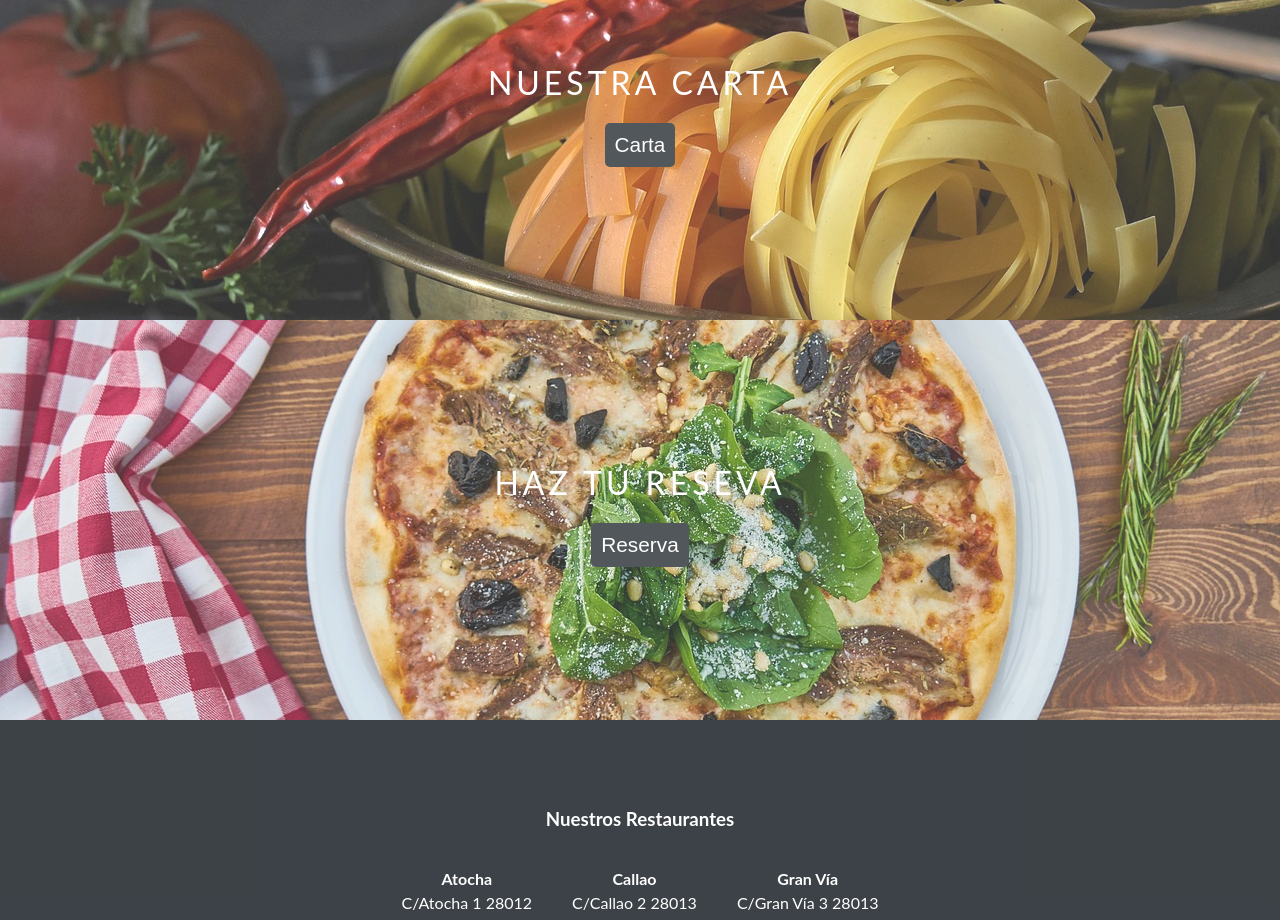
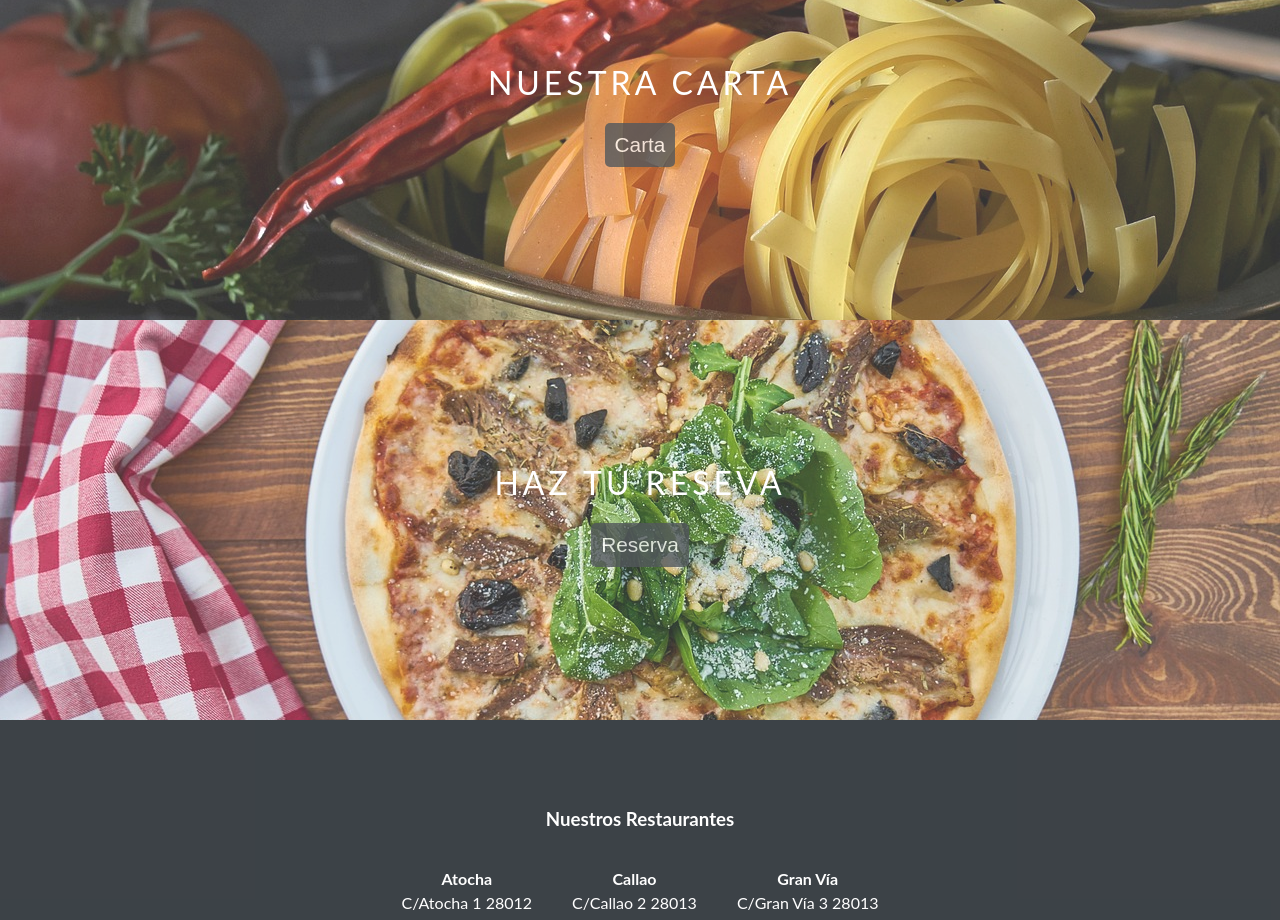
Before and after one commit to emamaria/Restaurant, a React (Create React App) app: page / in a window 1280 px wide. Shown: the part 880-1800 px from the top of the page. Built offline with nearby package versions, Linux system fonts and the light colour scheme.

Commit message:
pointers

```diff
--- a/src/components/navbar/_Navbar.scss
+++ b/src/components/navbar/_Navbar.scss
@@ -40,6 +40,7 @@
     color: #cbbeb5;
     font-size: 1.2rem;
     padding-right: 1rem;
+    cursor: pointer;
 
 }
 
--- a/src/pages/home/_Home.scss
+++ b/src/pages/home/_Home.scss
@@ -63,16 +63,19 @@ section{
 
 .menu, .reservation{
     margin-bottom: 30px;
+
 }
 
 button{
     background-color:  #282e34;
+    opacity: 0.8;
     border-radius: 5px;
     color: white;
     padding: 10px;
     font-size: 1.3rem;
     border: none;
     width: fit-content;
+    cursor: pointer;
 }
 
 
```
